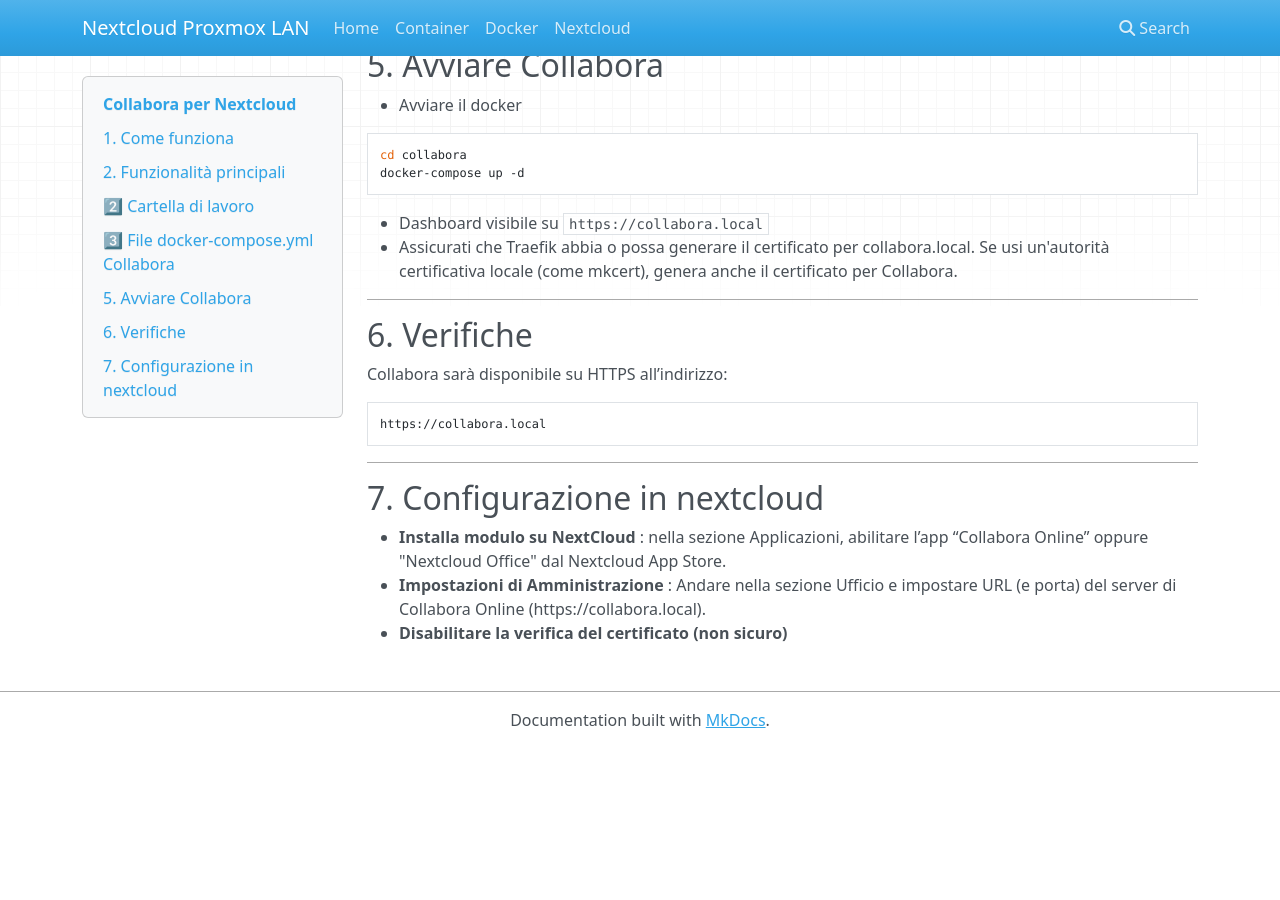
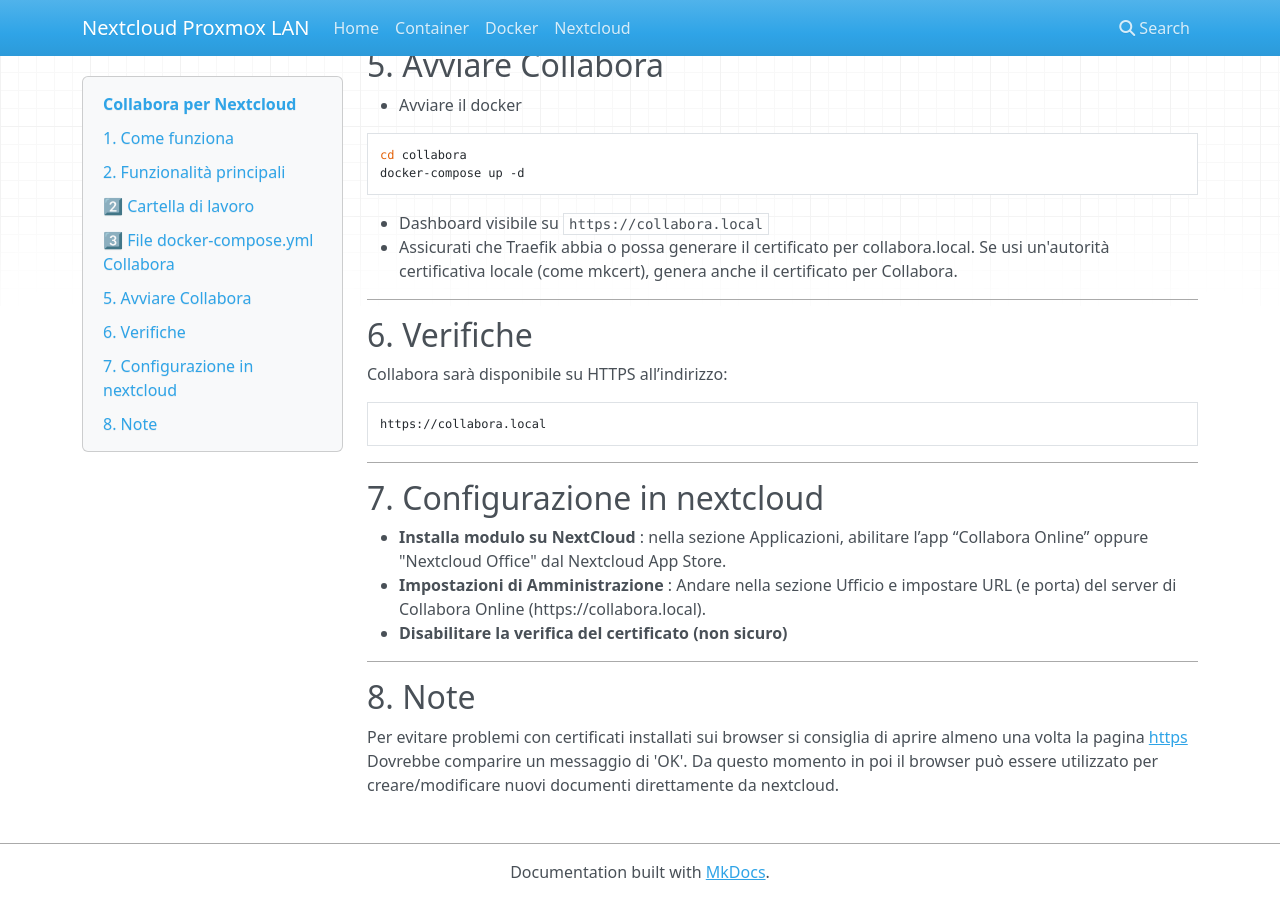
Before and after one commit to masilib/nextcloud-proxmox-lan, an MkDocs documentation site: the page built from docs/06-installazione-collabora.md, in a window 1280 px wide and 900 px high, scrolled down 1633 px. Built offline with MkDocs 1.6.1, drawn with Linux system fonts in a browser that asks for light colours; nearby versions of some CDN libraries; before the commit the page ends 2381 px from its top, so only the background shows below that.

Commit message:
Update 06-installazione-collabora.md

```diff
--- a/docs/06-installazione-collabora.md
+++ b/docs/06-installazione-collabora.md
@@ -111,3 +111,11 @@ https://collabora.local
 - **Installa modulo su NextCloud** : nella sezione Applicazioni, abilitare l’app “Collabora Online” oppure "Nextcloud Office" dal Nextcloud App Store.
 - **Impostazioni di Amministrazione** : Andare nella sezione Ufficio e impostare URL (e porta) del server di Collabora Online (https://collabora.local).
 - **Disabilitare la verifica del certificato (non sicuro)**
+
+---
+
+## 8. Note
+
+Per evitare problemi con certificati installati sui browser si consiglia di aprire almeno una volta la pagina [https](https://collabora.local/)
+Dovrebbe comparire un messaggio di 'OK'.
+Da questo momento in poi il browser può essere utilizzato per creare/modificare nuovi documenti direttamente da nextcloud.
```
